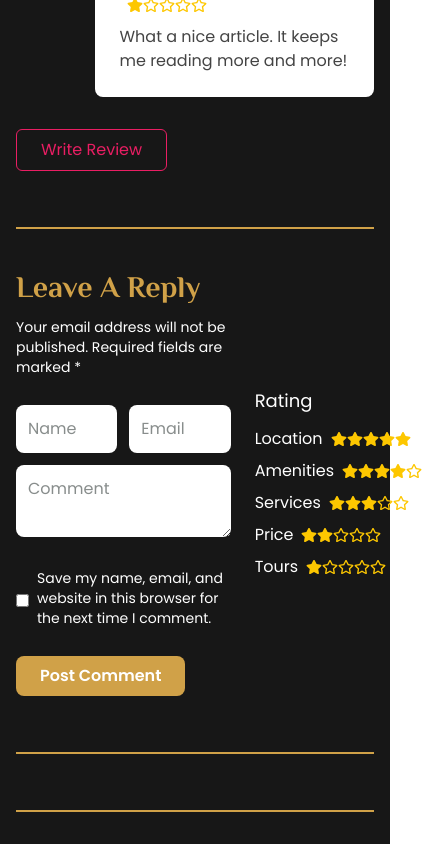
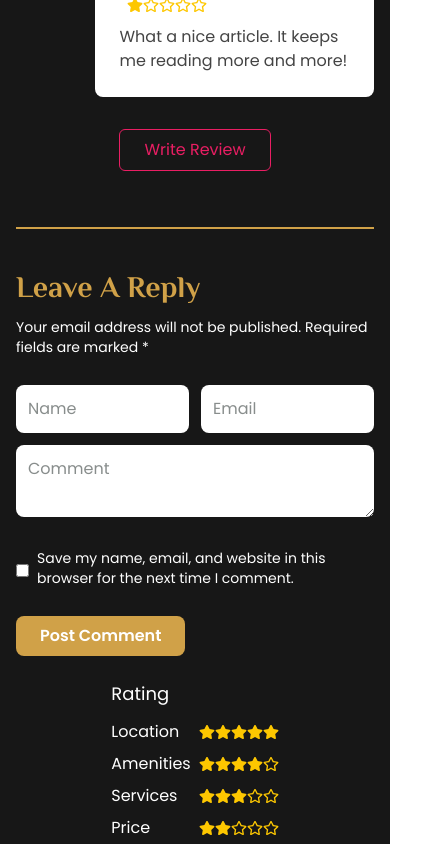
Before and after one commit to theashrafislam/halal-fly-v1, a Next.js app: page /packages/1 in a window 390 px wide. Shown: the part 5740-6584 px from the top of the page, 422 px wide, since content can reach past the window. Built offline with nearby package versions, Linux system fonts and the light colour scheme; a web font is replaced by a local one.

Commit message:
package details page all devices responsive done

```diff
--- a/src/app/Components/Packages/LeaveAreply.jsx
+++ b/src/app/Components/Packages/LeaveAreply.jsx
@@ -24,8 +24,8 @@ const LeaveAreply = () => {
 
     return (
         <div>
-            <div className='flex items-center gap-6'>
-                <div className='w-2/3'>
+            <div className='flex items-center flex-col md:flex-row gap-6'>
+                <div className='lg:w-2/3'>
                     <p className='text-3xl font-bold font-philosopher text-[#D0A148]'>Leave A Reply</p>
                     <p className='text-white text-sm pt-3'>Your email address will not be published. Required fields are marked *</p>
                     <div className='pt-7 flex flex-col gap-3'>
@@ -44,7 +44,7 @@ const LeaveAreply = () => {
                     <button className='btn-primary'>Post Comment</button>
                 </div>
                 {/* Rating */}
-                <div className='w-1/3'>
+                <div className='lg:w-1/3'>
                     <p className='text-white text-lg pb-3'>Rating</p>
                     <div className='flex flex-col gap-2'>
                         {ratings.map((item, index) => (
--- a/src/app/Components/Packages/ReviewsSection.jsx
+++ b/src/app/Components/Packages/ReviewsSection.jsx
@@ -149,7 +149,7 @@ const ReviewsSection = () => {
                   width={48}
                   height={48}
                   alt="profile image"
-                  className="object-cover w-full h-full rounded-full"
+                  className="object-cover w-full h-full  rounded-full"
                 />
               </div>
               <div className="p-6 rounded-lg bg-[#FFF] w-full space-y-1">
@@ -182,7 +182,7 @@ const ReviewsSection = () => {
       </div>
 
       {/* Add Review Button */}
-      <div className="text-start pb-14">
+      <div className="text-center lg:text-start pb-14">
         <button className="border border-[#E91E63] text-[#E91E63] px-6 py-2 rounded-md hover:bg-[#E91E63] hover:text-white transition-colors">
           Write Review
         </button>
```
